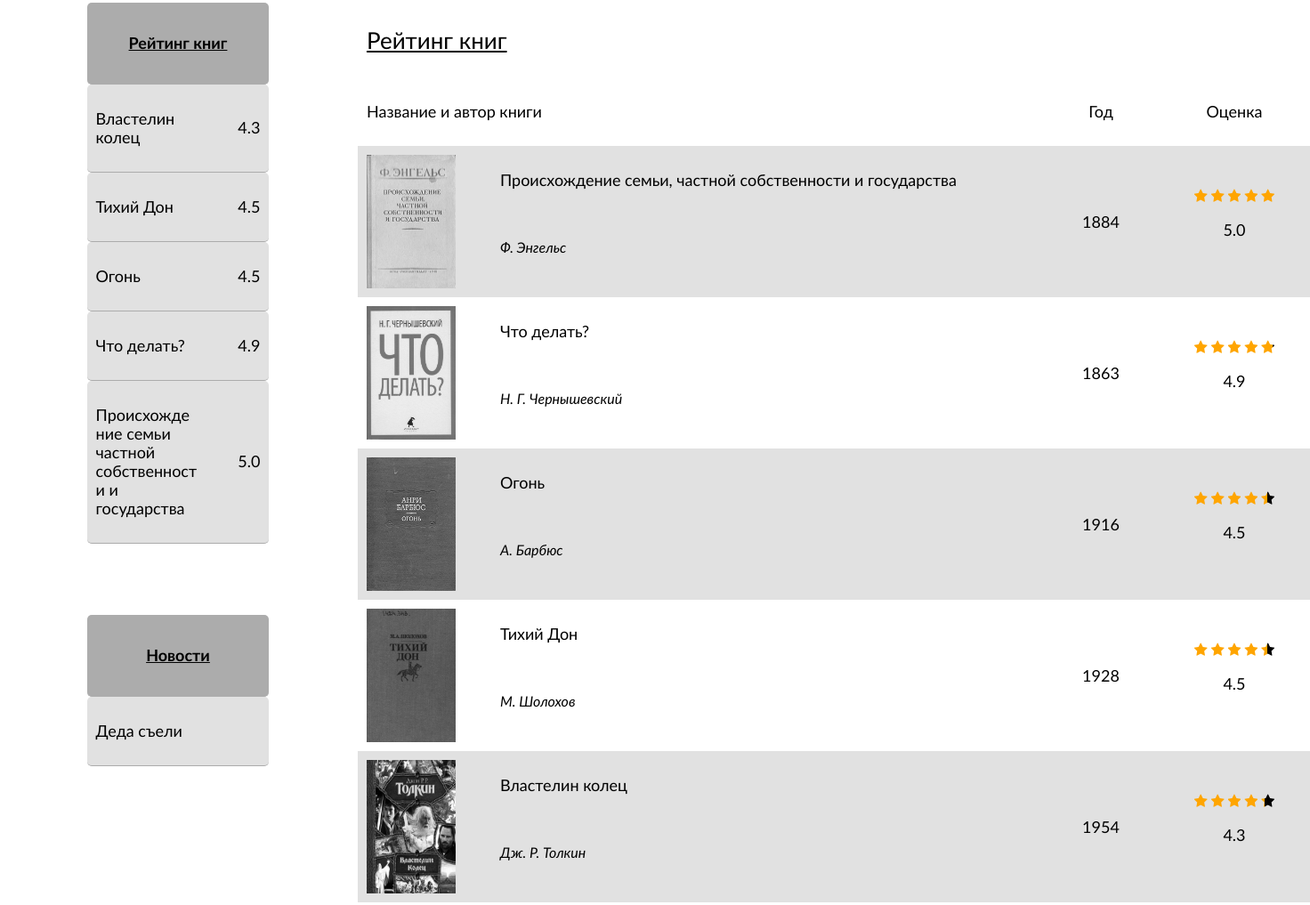
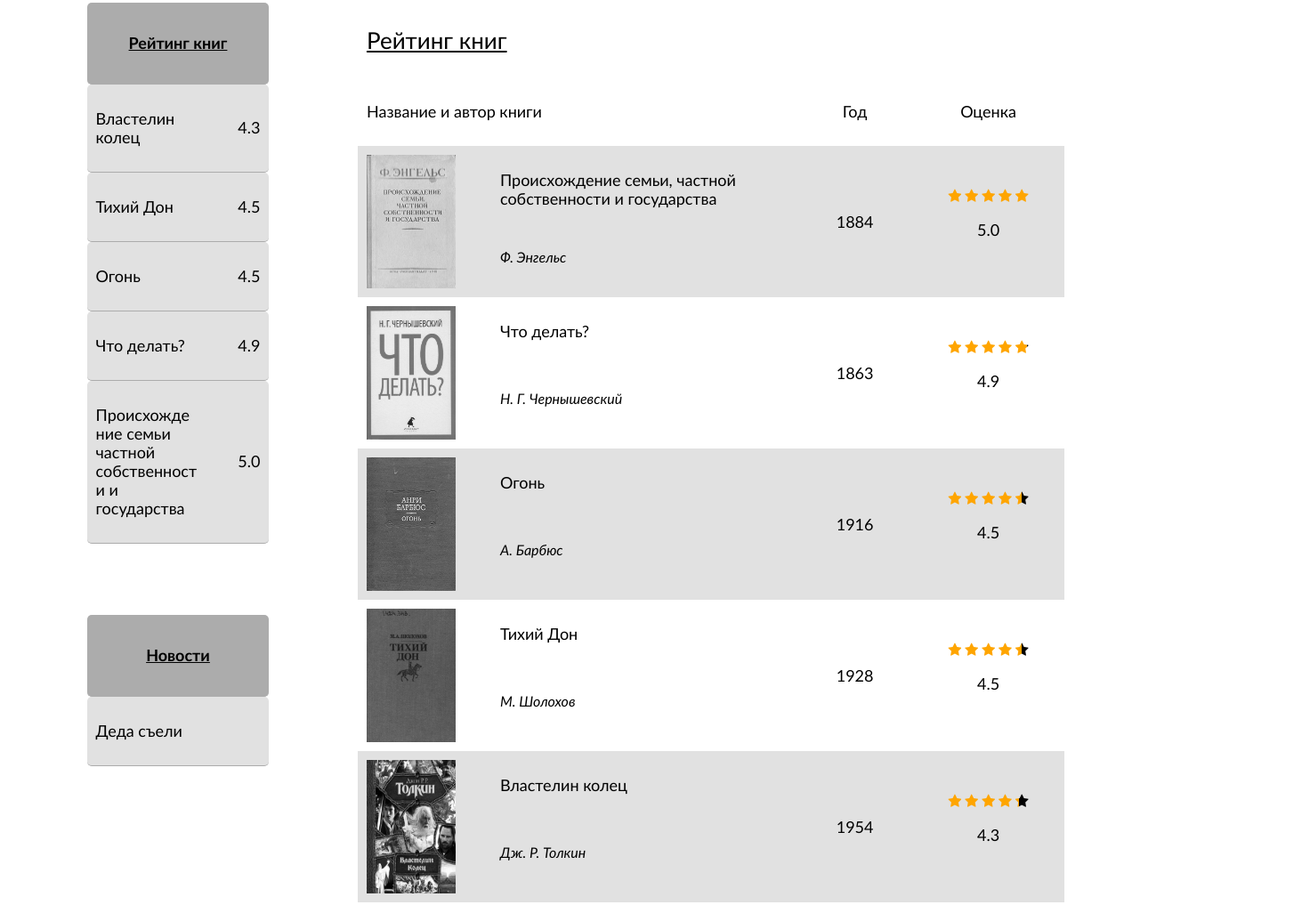
Before and after one commit to BlueDragonFlyFast/frontendStudy, a plain HTML site: page course prjct/ratepage.html in a window 1280 px wide. Shown: the part 126-1143 px from the top of the page at 89% size, 1472 px wide, since content can reach past the window. Drawn offline with Linux system fonts and the light colour scheme.

Commit message:
make rate-page table scale sensitive

```diff
--- a/course prjct/ratepage.html
+++ b/course prjct/ratepage.html
@@ -81,21 +81,21 @@
                 <h2>Рейтинг книг</h2>
                 <div class="mainRatePageItem">
                     <div class="booksRateFlex">
-                        <div class="booksRateFlexItem" style="width : 750px">
-                            <p class="text" style="width : 750px">Название и автор книги</p>
+                        <div class="booksRateFlexItem">
+                            <p class="text">Название и автор книги</p>
                         </div>
-                        <div class="booksRateFlexItem">
+                        <div class="booksRateFlexItem" style="width : 150px">
                             <p class="text" style="text-align: center; width : 150px">Год</p>
                         </div>
-                        <div class="booksRateFlexItem">
-                            <p class="text" style="text-align: center; width : 150px">Оценка</p>
+                        <div class="booksRateFlexItem" style="width : 150px">
+                            <p class="text" style="text-align: center">Оценка</p>
                         </div>
                     </div>
                 </div>
 
                 <div class="mainRatePageItem" style="background-color: #E1E1E1">
                     <div class="booksRateFlex">
-                        <div class="booksRateFlexItem rateLineTemplate" style="width : 750px">
+                        <div class="booksRateFlexItem rateLineTemplate">
                             <img class ="item-img" src="booksCovers/Fridrih_Engels__Proishozhdenie_semi_chastnoj_sobstvennosti_i_gosudarstva.jpeg" alt="ПСЧСиГ">
                             <p class="text item-title">Происхождение семьи, частной собственности и государства</p>
                             <p class="text item-author ltext">Ф. Энгельс</p>
@@ -116,7 +116,7 @@
 
                 <div class="mainRatePageItem">
                     <div class="booksRateFlex">
-                        <div class="booksRateFlexItem rateLineTemplate"  style="width : 750px">
+                        <div class="booksRateFlexItem rateLineTemplate">
                             <img class ="item-img" src="booksCovers/i413425.jpg" alt="Что делать?">
                             <p class="text item-title">Что делать?</p>
                             <p class="text item-author ltext">Н. Г. Чернышевский</p>
@@ -137,7 +137,7 @@
 
                 <div class="mainRatePageItem" style="background-color: #E1E1E1">
                     <div class="booksRateFlex">
-                        <div class="booksRateFlexItem rateLineTemplate" style="width : 750px">
+                        <div class="booksRateFlexItem rateLineTemplate">
                             <img class ="item-img" src="booksCovers/boocover.jpg" alt="Огонь">
                             <p class="text item-title">Огонь</p>
                             <p class="text item-author ltext">А. Барбюс</p>
@@ -158,7 +158,7 @@
 
                 <div class="mainRatePageItem">
                     <div class="booksRateFlex">
-                        <div class="booksRateFlexItem rateLineTemplate" style="width : 750px">
+                        <div class="booksRateFlexItem rateLineTemplate">
                             <img class ="item-img" src="booksCovers/16607.jpg" alt="Тихий Дон">
                             <p class="text item-title">Тихий Дон</p>
                             <p class="text item-author ltext">М. Шолохов</p>
@@ -179,7 +179,7 @@
 
                 <div class="mainRatePageItem" style="background-color: #E1E1E1">
                     <div class="booksRateFlex">
-                        <div class="booksRateFlexItem rateLineTemplate"  style="width : 750px">
+                        <div class="booksRateFlexItem rateLineTemplate">
                             <img class ="item-img" src="booksCovers/ast_03102_5e4d462119400.webp" alt="Властелин Колец">
                             <p class="text item-title">Властелин колец</p>
                             <p class="text item-author ltext">Дж. Р. Толкин</p>
--- a/course prjct/style.css
+++ b/course prjct/style.css
@@ -174,7 +174,7 @@
 }
 
 .booksRateFlexItem {
-
+	width: 37vw;
 }
 
 .mainRatePage {
@@ -218,7 +218,7 @@ h2 {
 
 .rateLineTemplate {
     display: grid;
-    grid-template-columns: 100px 50px auto;
+    grid-template-columns: 100px 50px 30vw;
     grid-template-rows: auto;
     grid-template-areas:
     "img . title "
```
